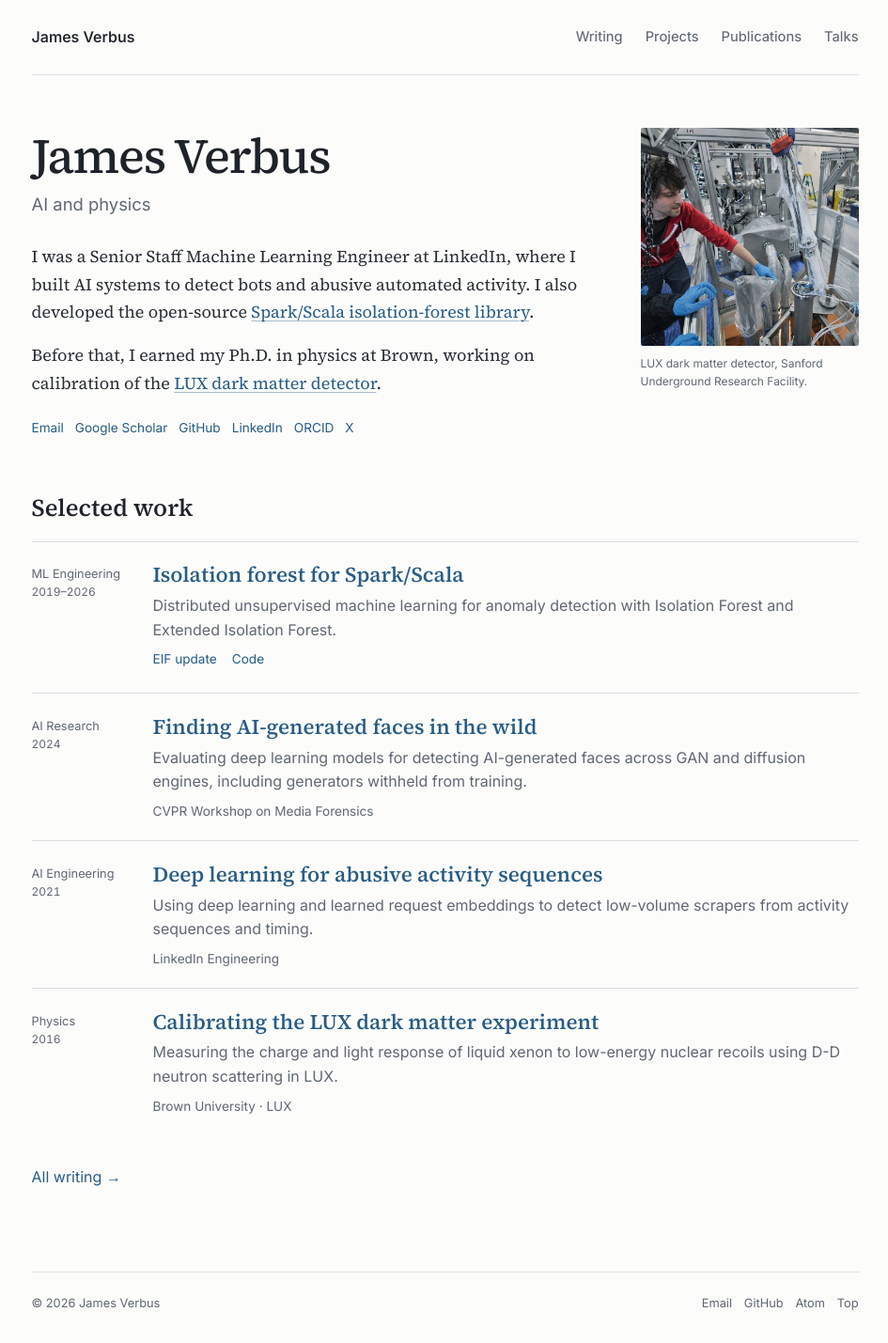
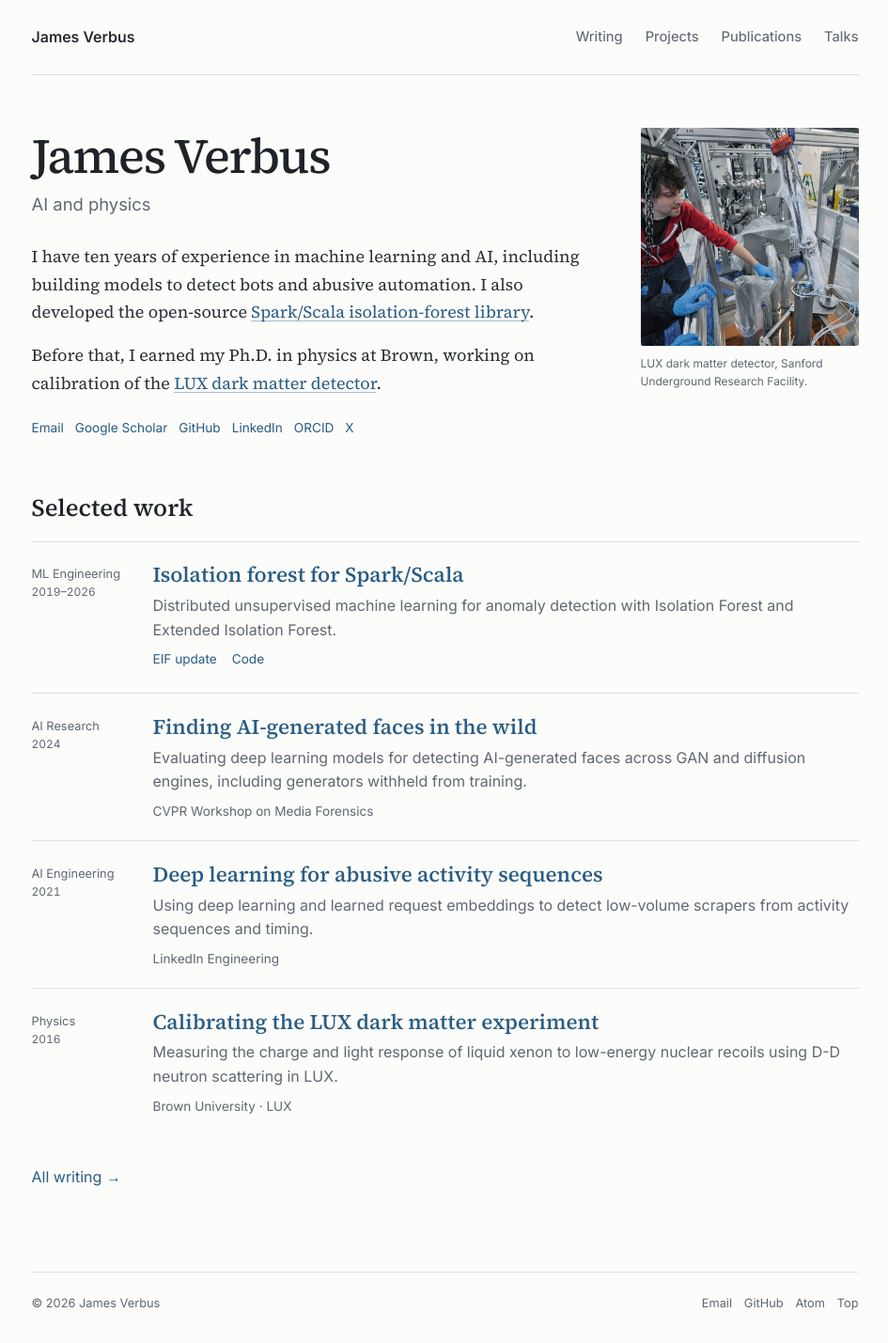
Before and after one commit to jverbus/jverbus.github.io, a Jekyll site: the page built from index.md, in a window 1280 px wide. Shown: the whole page at 94% size, without its empty margins (159-1104 px from the left). Built offline with Jekyll 4.4.1, drawn with Linux system fonts in a browser that asks for light colours.

Commit message:
Update homepage introduction to emphasize ML experience

```diff
--- a/index.md
+++ b/index.md
@@ -11,7 +11,7 @@ hide_title: true
     <h1 id="profile-name">James Verbus</h1>
     <p class="profile-field">AI and physics</p>
     <div class="profile-bio" id="throughline-heading">
-      <p>I was a Senior Staff Machine Learning Engineer at LinkedIn, where I built AI systems to detect bots and abusive automated activity. I also developed the open-source <a href="{{ '/open-source/isolation-forest/' | relative_url }}">Spark/Scala isolation-forest library</a>.</p>
+      <p>I have ten years of experience in machine learning and AI, including building models to detect bots and abusive automation. I also developed the open-source <a href="{{ '/open-source/isolation-forest/' | relative_url }}">Spark/Scala isolation-forest library</a>.</p>
       <p>Before that, I earned my Ph.D. in physics at Brown, working on calibration of the <a href="{{ '/2016/08/18/calibrating-the-lux-dark-matter-experiment/' | relative_url }}">LUX dark matter detector</a>.</p>
     </div>
     <nav class="profile-links" id="contact" aria-label="Contact and profiles">
```
